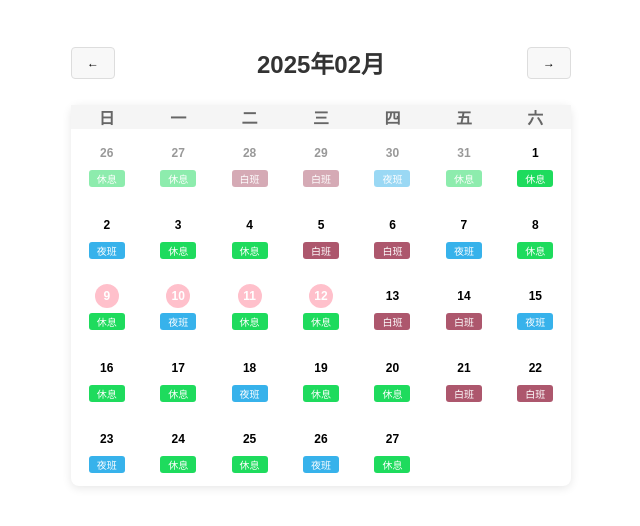
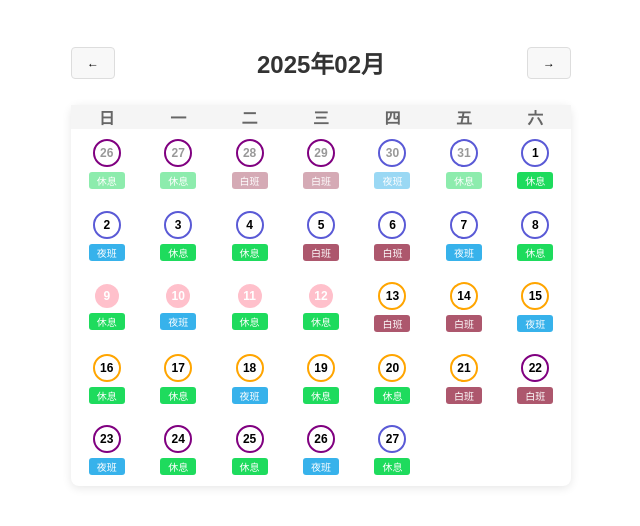
Before and after one commit to lazyxu/yl, a React (Vite) app: page / in a window 1280 px wide. Shown: the top 526 px of the page, without its empty margins (319-959 px from the left). Built offline with nearby package versions, Linux system fonts and the light colour scheme.

Commit message:
获取经期状态

```diff
--- a/src/Calendar.css
+++ b/src/Calendar.css
@@ -111,9 +111,23 @@ h2 {
   flex: 0 0 auto;
 }
 
-/* 经期日的样式 */
-.menstrual-day .date {
+.经期日 .date {
   border-radius: 50%;
-  background-color: pink; /* 可以根据需要调整背景颜色 */
-  color: #fff; /* 白色文字 */
+  background-color: pink;
+  color: #fff;
 }
+
+.卵泡期 .date {
+  border: 2px solid orange;
+  border-radius: 50%;
+}
+
+.排卵期 .date {
+  border: 2px solid purple;
+  border-radius: 50%;
+}
+
+.黄体期 .date {
+  border: 2px solid rgb(90, 90, 214);
+  border-radius: 50%;
+}
--- a/src/Calendar.jsx
+++ b/src/Calendar.jsx
@@ -66,17 +66,15 @@ const Calendar = () => {
       const isCurrentMonth = day.month() === currentMonth.month();
       const isToday = day.isSame(today, 'day');
       const shift = getShift(day);
-      const isMenstrual = getMenstrualState(day); // 获取经期状态
+      const menstrualState = getMenstrualState(day); // 获取经期状态
 
       days.push(
         <div
           key={day.format('YYYY-MM-DD')}
-          className={`day ${isToday ? shift : ''} ${isMenstrual ? 'menstrual-day' : '' // 添加经期样式
-            }`}
+          className={`day ${isToday ? shift : ''} ${menstrualState}`}
         >
           <div
-            className={`date ${isCurrentMonth ? '' : 'grayed'} ${isMenstrual ? 'menstrual-date' : '' // 经期日期样式
-              }`}
+            className={`date ${isCurrentMonth ? '' : 'grayed'} ${menstrualState}`}
           >
             {day.format('D')}
           </div>
--- a/src/utils.js
+++ b/src/utils.js
@@ -21,11 +21,23 @@ export const getShift = (date) => {
 // moment('2025-02-12')
 const BASE_DATE = moment('2025-02-09'); // 基准起始日期
 const CYCLE_LENGTH = 28; // 周期长度（天） 21-35
-const MENSTRUATION_DAYS = 4; // 经期持续天数  2-7
+const 经期日长度 = 4; // 经期持续天数  2-7
+const FOLLICULAR_PHASE_DAYS = 9; // 卵泡期持续天数
+const OVULATION_PHASE_DAYS = 5; // 排卵期持续天数
+const LUTEAL_PHASE_DAYS = 10; // 黄体期持续天数
 
 // 检查当前日期是否处于经期
 export const getMenstrualState = (date) => {
   const daysPassed = date.diff(BASE_DATE, 'days');
   const cycleDay = (daysPassed % CYCLE_LENGTH + CYCLE_LENGTH) % CYCLE_LENGTH;
-  return cycleDay < MENSTRUATION_DAYS ? '经期日' : '';
+
+  if (cycleDay < 经期日长度) {
+    return '经期日';
+  } else if (cycleDay < 经期日长度 + FOLLICULAR_PHASE_DAYS) {
+    return '卵泡期';
+  } else if (cycleDay < 经期日长度 + FOLLICULAR_PHASE_DAYS + OVULATION_PHASE_DAYS) {
+    return '排卵期'; // 排卵期
+  } else {
+    return '黄体期'; // 黄体期
+  }
 };
```
